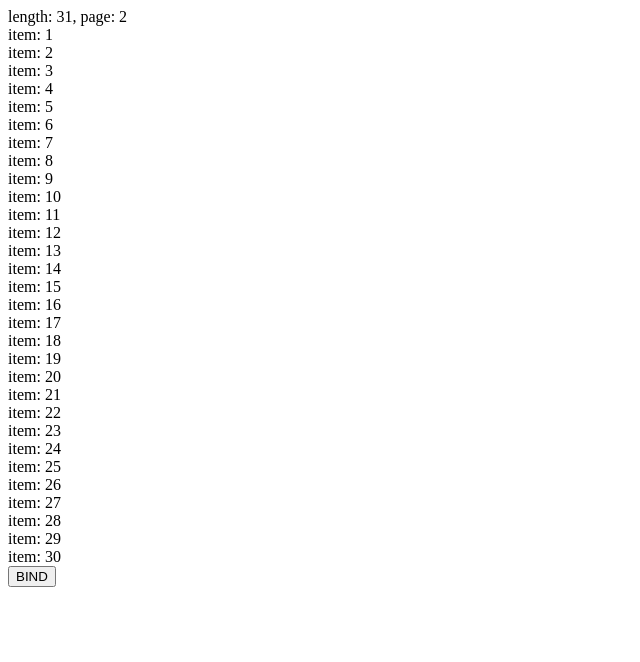
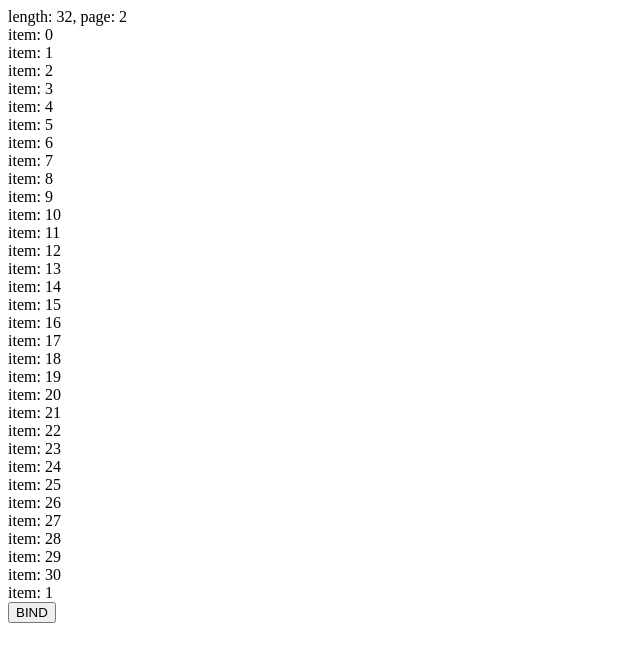
Before and after one commit to hijakke/jctrl, a plain HTML site: page default.html in a window 1280 px wide. Both pictures are taken after a click on the button "BIND". Shown: the whole page, without its empty margins (0-640 px from the left). Drawn offline with Linux system fonts and the light colour scheme.

Commit message:
Change-Id: Ib139dc3a74d6ce16ddf2a1cdf060b3bc9767980b

```diff
--- a/jctrl.js
+++ b/jctrl.js
@@ -126,7 +126,7 @@ var Data = function(data) {
 		pool = {json : {}};
 		chain.update(self);
 	}else{
-		pool = {json : data || {}};
+		pool = {json : data === undefined ? {} : data};
 	}
 
 	//计算el表达式的值后，表达式中的变量名会保存在keys数组中
@@ -260,16 +260,16 @@ Connector = function() {
 				}
 			}
 			if(task_list.length == 0){
-				try{
+				//try{
 					for(var i =0;i<clear_fns.length;i++){
 						clear_fns[i]();
 					}
-				}
-				finally{
+				//
+				//finally{
 					clear_fns=[];
 					error_fns=[];
 					progress_fns = [];
-				}
+				//}
 			}
 		}
 	},
@@ -653,7 +653,7 @@ Tag = function() {
 				if(this.attrExp.hasOwnProperty(el)){
 					el = this.attrExp[el];
 				}else{
-					el = this.attrExp[el] = this.element.attr(el.substr(1));
+					el = this.attrExp[el] = this.original.attr(el.substr(1));
 				}
 			}
 			return this.appData.el(el, this.localData);
@@ -665,7 +665,7 @@ Tag = function() {
 			if(this.attrExp.hasOwnProperty(el)){
 				this.bindExp += this.attrExp[el];
 			}else{
-				this.bindExp += this.attrExp[el] = this.element.attr(el.substr(1));
+				this.bindExp += this.attrExp[el] = this.original.attr(el.substr(1));
 			}
 		}else{
 			this.bindExp = el;
@@ -727,6 +727,7 @@ Tag = function() {
 
 		var self = this,
 		binding ={
+			original : $element,
 			element : $element,
 			app : app,
 			attrExp : {},
@@ -1151,6 +1152,7 @@ $.extend(Tag, {
 		//保存解析后的雪元素
 		var container = $(),
 
+		parsed_temp,
 		//递归处理每个元素
 		parse = function ($ele, app_data) {
 
@@ -1186,12 +1188,16 @@ $.extend(Tag, {
 
 		if ($element.size() > 1) {
 			for (var i = 0; i < $element.size(); i++) {
-				Array.prototype.push.apply(container,
-						parse($element.eq(i), app_data) || []);
+				parsed_temp = parse($element.eq(i), app_data);
+				if(parsed_temp){
+					Array.prototype.push.apply(container, parsed_temp.toArray());
+				}
 			}
 		} else {
-			Array.prototype.push.apply(container,
-					parse($element, app_data) || []);
+			parsed_temp = parse($element, app_data);
+			if(parsed_temp){
+				Array.prototype.push.apply(container, parsed_temp.toArray());
+			}
 		}
 
 		return container;
@@ -1340,7 +1346,6 @@ jCtrl.extend("Adapter", function() {
 
 	this.parseChild = false;
 
-
 	var append_new_content = function(key, value, container, binding) {
 
 		var new_content = {
@@ -1356,7 +1361,6 @@ jCtrl.extend("Adapter", function() {
 
 		binding.contents[key] = new_content;
 	};
-
 
 	this.handle = function() {
 		var binding = this,
@@ -1430,13 +1434,16 @@ jCtrl.extend("Adapter", function() {
 })
 
 //out标签
-//out标签仅输出文本内容，不进行数据绑定
 .extend("Tag", function(){
 
 	this.name = "out";
 
 	this.handle = function(){
 		this.element = $("<span></span>").text(this.val("@value"));
+		this.bindTo("@value");
+	};
+	this.update = function(){
+		this.element.text(this.val("@value"));
 	};
 })
 
@@ -1452,7 +1459,7 @@ jCtrl.extend("Adapter", function() {
 		placeholder = $("<span>"),
 		contents = binding.element.children();
 
-		binding.element = null;
+		binding.element = placeholder;
 		binding.bindExp = "";
 		binding.placeholder = placeholder;
 		binding.contents = [];
@@ -1472,7 +1479,7 @@ jCtrl.extend("Adapter", function() {
 				parsed : false
 			});
 
-			if(binding.element){
+			if(binding.element != placeholder){
 				continue;
 			}
 
--- a/views/home.html
+++ b/views/home.html
@@ -2,12 +2,12 @@
 
 	<j:set val="local.x" value="{0}" />
 
-	<span data-bind="length: {list.length}, page: {local.x + 1}"></span>
+	<j:out value="length: {list.length}, page: {local.x + 1}"></j:out>
 
-	<j:foreach var="i" begin="{local.x}" end="{list.length}" >
-		<j:if test="{list[i] !== ''}">
+	<j:foreach var="i" items="{list}" >
+		<j:if test="{i !== ''}">
 			<div style="white-space: nowrap;">
-				<span data-bind="item: {list[i]}"></span>
+				<span data-bind="item: {i}"></span>
 			</div>
 		</j:if>
 	</j:foreach>
--- a/views/home.js
+++ b/views/home.js
@@ -4,5 +4,5 @@ window._d = appData;
 $("input").click(function(){
 
 	x.set(x.get()+1);
-
+	appData.push("list", x.get());
 });
```
Lines whose indentation alone changed are shown as unchanged.
